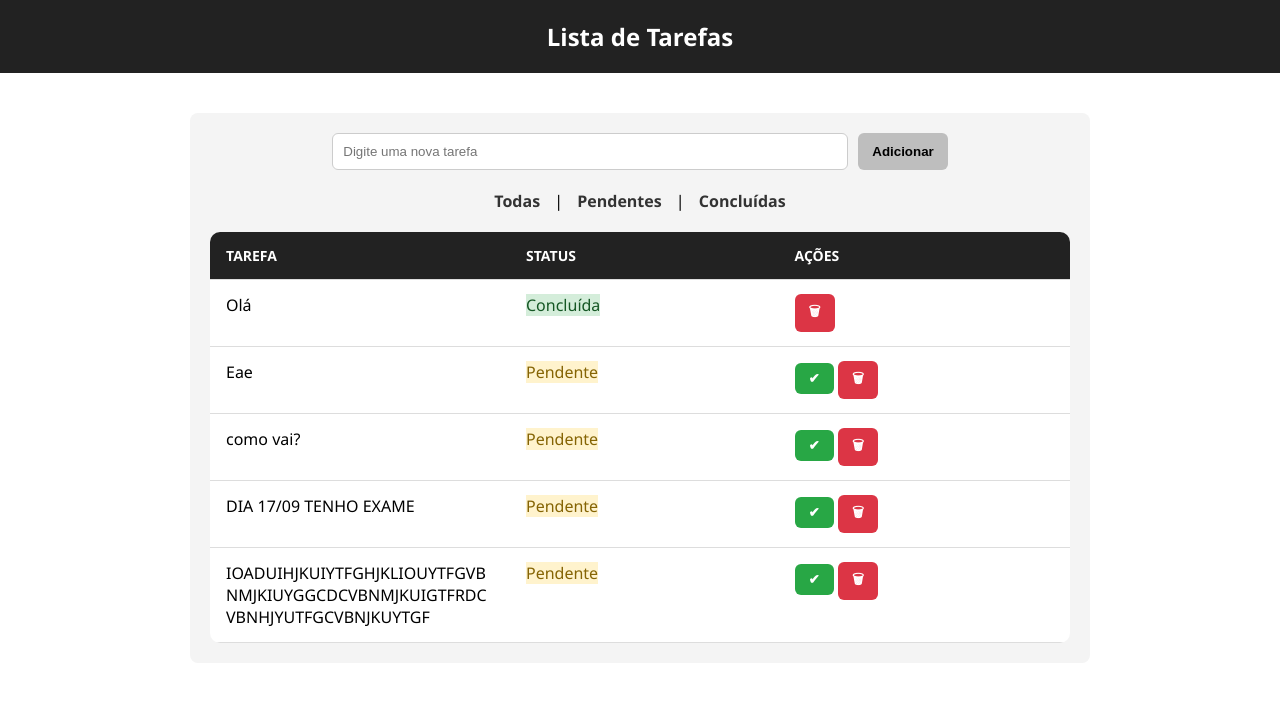
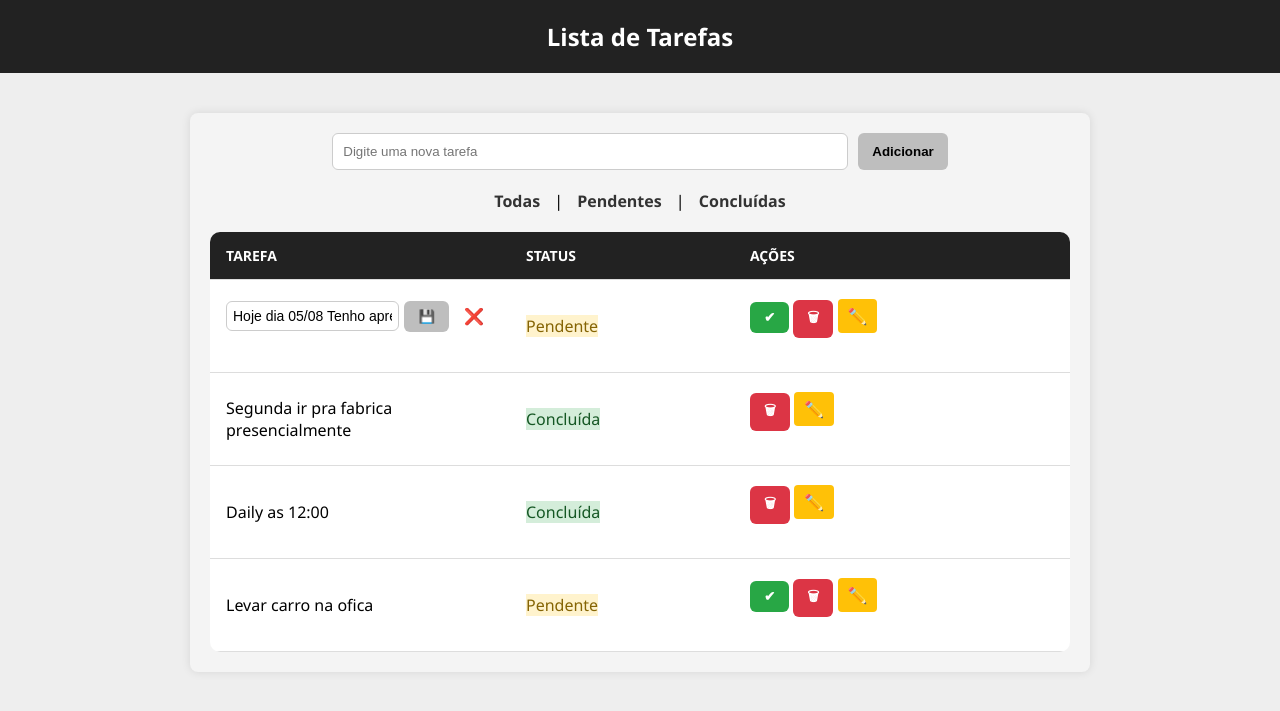
Before and after one commit to JosueRod17/Projeto-tarefas, a PHP site: page /index.php?editar=0 in a window 1280 px wide. Shown: the top 711 px of the page. Run offline with PHP 8.4, Linux system fonts and the light colour scheme.

Commit message:
Adição da funcionalidade editar e algumas alterações.

```diff
--- a/index.php
+++ b/index.php
@@ -52,21 +52,31 @@ $tarefas = filtrarTarefas($tarefas, $filtro);
                 <?php foreach ($tarefas as $id => $t): ?>
                     <tr>
                         <td class="descricao-tarefa">
-                            <?php echo $t['descricao'] ?>
+                            <?php if (isset($_GET['editar']) && $_GET['editar'] == $id): ?>
+                                <form action="tarefas.php" method="POST" style="display: flex; gap: 5px;">
+                                    <input type="hidden" name="id" value="<?php echo $id ?>">
+                                    <input type="text" name="nova_descricao" value="<?php echo htmlspecialchars($t['descricao']) ?>" required>
+                                    <button type="submit" name="acao" value="editar" title="Salvar edição">💾</button>
+                                    <a href="index.php" title="Cancelar edição">❌</a>
+                                </form>
+                            <?php else: ?>
+                                <?php echo htmlspecialchars($t['descricao']) ?>
+                            <?php endif; ?>
                         </td>
                         <td>
-                            <?php echo buscaStatus($t['status']) ?>
+                            <?php echo buscaStatus($t['status']); ?>
                         </td>
-                        <td>
+                        <td class="acoes-tarefa">
                             <form action="tarefas.php" method="POST" class="formulario-botoes">
                                 <input type="hidden" name="id" value="<?php echo $id ?>" />
 
                                 <?php if ($t['status'] === 'pendente'): ?>
-                                    <button name="acao" value="concluir" class="botao_pequeno_verde" title="Marcar como concluída">✔</button>
+                                    <button name="acao" value="concluir" class="botao_acao botao_verde" title="Concluir">✔</button>
                                 <?php endif; ?>
 
-                                <button name="acao" value="excluir" class="botao_pequeno_vermelho" title="Excluir tarefa">🗑</button>
+                                <button name="acao" value="excluir" class="botao_acao botao_vermelho" title="Excluir">🗑</button>
                             </form>
+                            <a href="?editar=<?php echo $id ?>" class="botao_acao botao_amarelo" title="Editar">✏️</a>
                         </td>
                     </tr>
                 <?php endforeach; ?>
--- a/style.css
+++ b/style.css
@@ -6,6 +6,7 @@
 
 html, body {
   font-family: 'Segoe UI', Tahoma, Geneva, Verdana, sans-serif;
+  background-color: #eee;
 }
 
 h1 {
@@ -14,7 +15,7 @@ h1 {
   padding: 20px;
   font-size: 24px;
   text-align: center;
-  width: 100vw;
+  width: 100%;
 }
 
 .conteudo {
@@ -24,12 +25,14 @@ h1 {
   background-color: #f4f4f4;
   padding: 20px;
   border-radius: 8px;
+  box-shadow: 0 0 10px rgba(0,0,0,0.1);
 }
 
 form {
   margin-bottom: 20px;
   display: flex;
   justify-content: center;
+  flex-wrap: wrap;
   gap: 10px;
 }
 
@@ -80,7 +83,7 @@ th, td {
   padding: 14px 16px;
   border-bottom: 1px solid #ddd;
   text-align: left;
-  vertical-align: top;
+  vertical-align: middle;
 }
 
 th {
@@ -94,7 +97,7 @@ tr:hover {
   background-color: #f1f1f1;
 }
 
-.status_{
+.status_ {
   padding: 5px 10px;
   border-radius: 20px;
   font-size: 13px;
@@ -111,29 +114,49 @@ tr:hover {
   color: #856404;
 }
 
-.botao_pequeno {
-  padding: 5px 8px;
-  font-size: 14px;
-  margin: 5px;
-}
 
-.botao_pequeno_verde {
+.botao_verde {
   background-color: #28a745;
   color: white;
 }
 
-.botao_pequeno_vermelho {
+.botao_vermelho {
   background-color: #dc3545;
   color: white;
+}
+
+.botao_amarelo {
+  background-color: #ffc107;
+  color: #333;
 }
 
 .formulario-botoes {
   display: inline;
 }
 
+/* Estilo da célula de descrição da tarefa */
 td.descricao-tarefa {
   max-width: 300px;
   width: 300px;
   word-break: break-word;
   white-space: normal;
 }
+
+/* Estilo específico para formulário de edição inline */
+td.descricao-tarefa form {
+  display: flex;
+  gap: 6px;
+  align-items: center;
+}
+
+td.descricao-tarefa input[type="text"] {
+  flex: 1;
+  padding: 6px;
+  font-size: 14px;
+}
+
+td > form.formulario-botoes,
+td > a.botao_amarelo {
+  display: inline-block;
+  margin-top: 5px;
+}
--- a/tarefas.php
+++ b/tarefas.php
@@ -1,6 +1,6 @@
 <?php
 
-function validarDescricao($descricao): bool|int {
+function validarDescricao($descricao): bool {
     return preg_match('/^[a-zA-Z0-9çáéíóúãõâêîôû\s\/:.,!?-]+$/i', $descricao);
 }
 
@@ -42,6 +42,15 @@ function salvarTarefas($tarefas) {
     file_put_contents('tarefas.txt', implode("\n", $linhas));
 }
 
+function editarTarefa(array &$tarefas, int $id, string $novaDescricao): void {
+    if (!isset($tarefas[$id])) return;
+
+    $novaDescricao = trim($novaDescricao);
+    if (validarDescricao($novaDescricao)) {
+        $tarefas[$id]['descricao'] = $novaDescricao;
+    }
+}
+
 if ($_SERVER['REQUEST_METHOD'] === 'POST') {
     $tarefas = carregarTarefas();
     $acao = $_POST['acao'];
@@ -57,7 +66,11 @@ if ($_SERVER['REQUEST_METHOD'] === 'POST') {
     } elseif ($acao === 'concluir') {
         $id = $_POST['id'];
         $tarefas[$id]['status'] = 'concluida';
-    }
+    }  elseif ($acao === 'editar') {
+    $id = (int)$_POST['id'];
+    $nova = $_POST['nova_descricao'] ?? '';
+    editarTarefa($tarefas, $id, $nova);
+}
 
     salvarTarefas($tarefas);
     header('Location: index.php');
--- a/tarefas.txt
+++ b/tarefas.txt
@@ -1,5 +1,4 @@
-Olá|concluida
-Eae|pendente
-como vai?|pendente
-DIA 17/09 TENHO EXAME|pendente
-IOADUIHJKUIYTFGHJKLIOUYTFGVBNMJKIUYGGCDCVBNMJKUIGTFRDCVBNHJYUTFGCVBNJKUYTGF|pendente
+Hoje dia 05/08 Tenho apresentação|pendente
+Segunda ir pra fabrica presencialmente|concluida
+Daily as 12:00|concluida
+Levar carro na ofica|pendente
```
Also changed, not shown: README.md.
